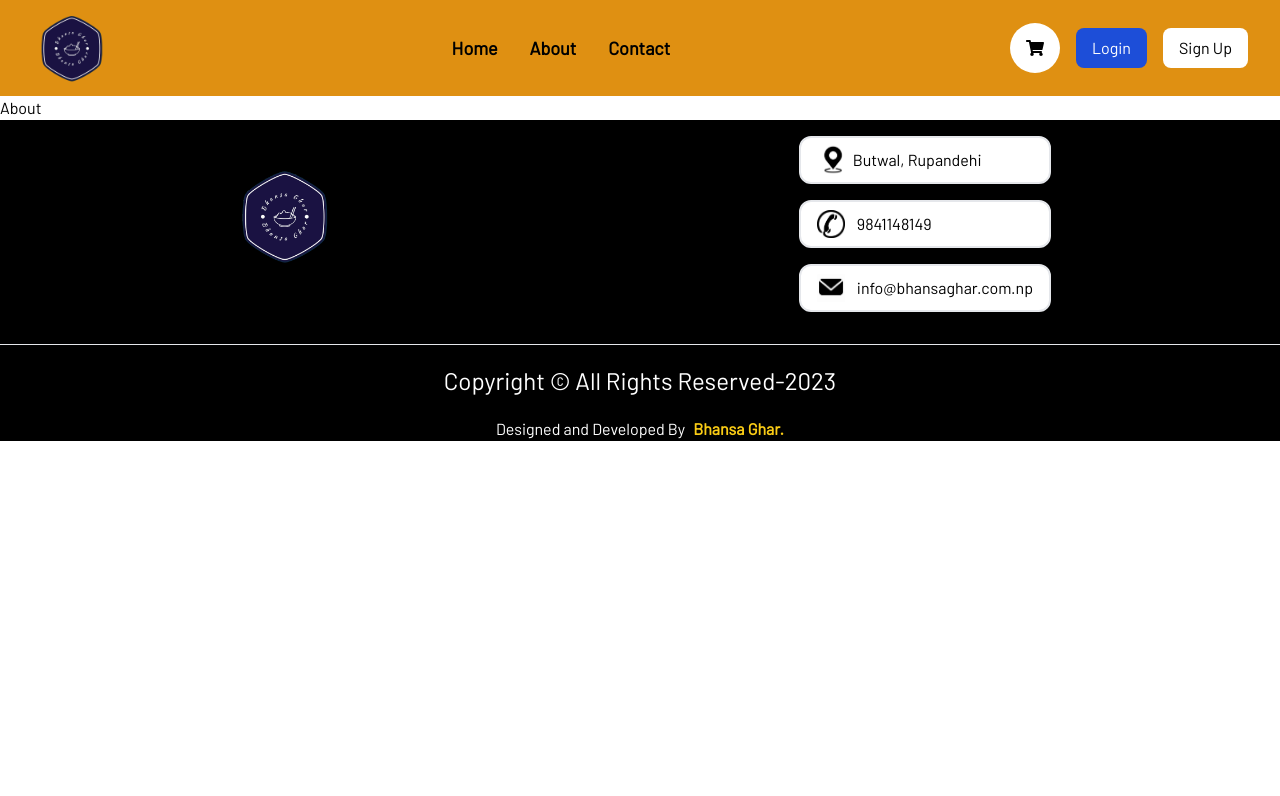
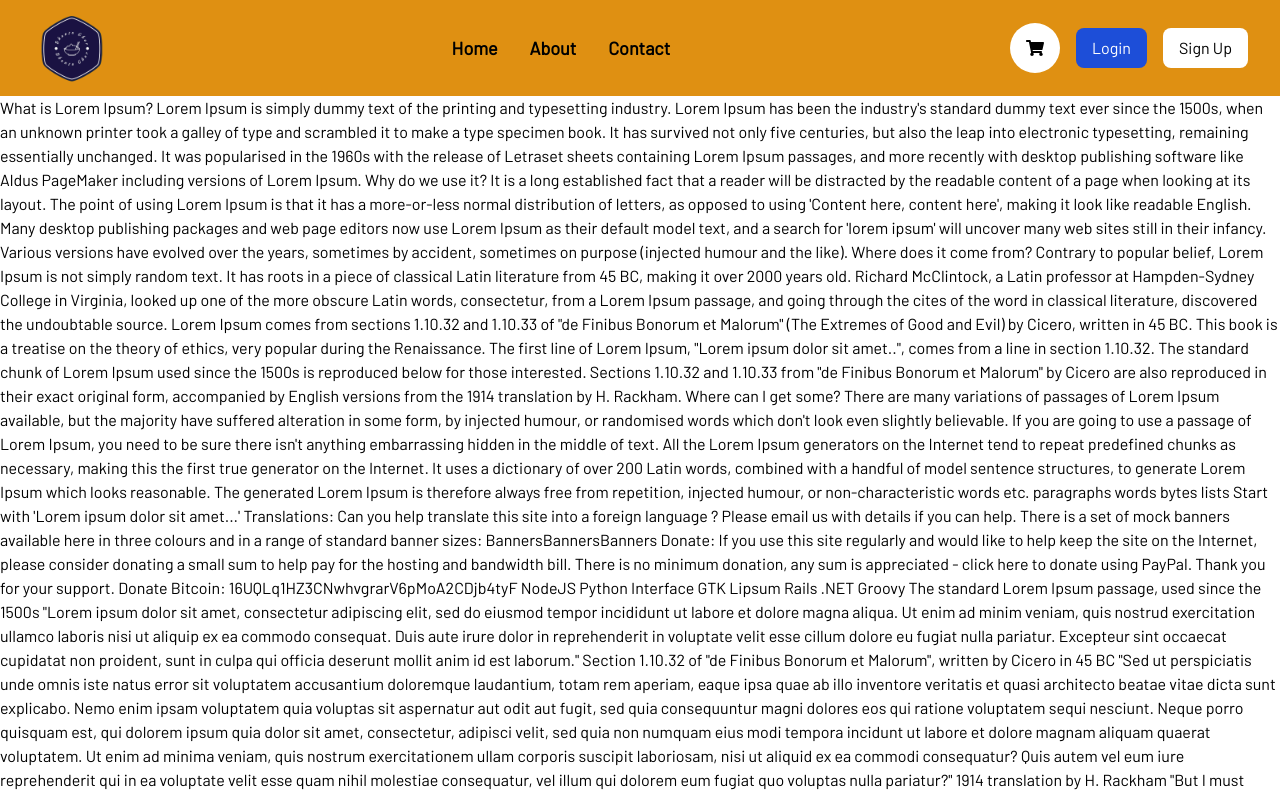
Before and after one commit to sanchitpandeyyy/ReactFoodApp, a React (Create React App) app: page /about in a window 1280 px wide. Shown: the top 796 px of the page. Built offline with nearby package versions, Linux system fonts and the light colour scheme.

Commit message:
about us page

```diff
--- a/src/pages/About.jsx
+++ b/src/pages/About.jsx
@@ -3,7 +3,46 @@ import React from 'react'
 const About = () => {
   return (
     <div>
-      <h1>About</h1>
+      <h1>
+What is Lorem Ipsum?
+
+Lorem Ipsum is simply dummy text of the printing and typesetting industry. Lorem Ipsum has been the industry's standard dummy text ever since the 1500s, when an unknown printer took a galley of type and scrambled it to make a type specimen book. It has survived not only five centuries, but also the leap into electronic typesetting, remaining essentially unchanged. It was popularised in the 1960s with the release of Letraset sheets containing Lorem Ipsum passages, and more recently with desktop publishing software like Aldus PageMaker including versions of Lorem Ipsum.
+Why do we use it?
+
+It is a long established fact that a reader will be distracted by the readable content of a page when looking at its layout. The point of using Lorem Ipsum is that it has a more-or-less normal distribution of letters, as opposed to using 'Content here, content here', making it look like readable English. Many desktop publishing packages and web page editors now use Lorem Ipsum as their default model text, and a search for 'lorem ipsum' will uncover many web sites still in their infancy. Various versions have evolved over the years, sometimes by accident, sometimes on purpose (injected humour and the like).
+
+Where does it come from?
+
+Contrary to popular belief, Lorem Ipsum is not simply random text. It has roots in a piece of classical Latin literature from 45 BC, making it over 2000 years old. Richard McClintock, a Latin professor at Hampden-Sydney College in Virginia, looked up one of the more obscure Latin words, consectetur, from a Lorem Ipsum passage, and going through the cites of the word in classical literature, discovered the undoubtable source. Lorem Ipsum comes from sections 1.10.32 and 1.10.33 of "de Finibus Bonorum et Malorum" (The Extremes of Good and Evil) by Cicero, written in 45 BC. This book is a treatise on the theory of ethics, very popular during the Renaissance. The first line of Lorem Ipsum, "Lorem ipsum dolor sit amet..", comes from a line in section 1.10.32.
+
+The standard chunk of Lorem Ipsum used since the 1500s is reproduced below for those interested. Sections 1.10.32 and 1.10.33 from "de Finibus Bonorum et Malorum" by Cicero are also reproduced in their exact original form, accompanied by English versions from the 1914 translation by H. Rackham.
+Where can I get some?
+
+There are many variations of passages of Lorem Ipsum available, but the majority have suffered alteration in some form, by injected humour, or randomised words which don't look even slightly believable. If you are going to use a passage of Lorem Ipsum, you need to be sure there isn't anything embarrassing hidden in the middle of text. All the Lorem Ipsum generators on the Internet tend to repeat predefined chunks as necessary, making this the first true generator on the Internet. It uses a dictionary of over 200 Latin words, combined with a handful of model sentence structures, to generate Lorem Ipsum which looks reasonable. The generated Lorem Ipsum is therefore always free from repetition, injected humour, or non-characteristic words etc.
+
+	paragraphs
+	words
+	bytes
+	lists
+		Start with 'Lorem
+ipsum dolor sit amet...'
+
+
+Translations: Can you help translate this site into a foreign language ? Please email us with details if you can help.
+There is a set of mock banners available here in three colours and in a range of standard banner sizes:
+BannersBannersBanners
+Donate: If you use this site regularly and would like to help keep the site on the Internet, please consider donating a small sum to help pay for the hosting and bandwidth bill. There is no minimum donation, any sum is appreciated - click here to donate using PayPal. Thank you for your support.
+Donate Bitcoin: 16UQLq1HZ3CNwhvgrarV6pMoA2CDjb4tyF
+NodeJS Python Interface GTK Lipsum Rails .NET Groovy
+The standard Lorem Ipsum passage, used since the 1500s
+
+"Lorem ipsum dolor sit amet, consectetur adipiscing elit, sed do eiusmod tempor incididunt ut labore et dolore magna aliqua. Ut enim ad minim veniam, quis nostrud exercitation ullamco laboris nisi ut aliquip ex ea commodo consequat. Duis aute irure dolor in reprehenderit in voluptate velit esse cillum dolore eu fugiat nulla pariatur. Excepteur sint occaecat cupidatat non proident, sunt in culpa qui officia deserunt mollit anim id est laborum."
+Section 1.10.32 of "de Finibus Bonorum et Malorum", written by Cicero in 45 BC
+
+"Sed ut perspiciatis unde omnis iste natus error sit voluptatem accusantium doloremque laudantium, totam rem aperiam, eaque ipsa quae ab illo inventore veritatis et quasi architecto beatae vitae dicta sunt explicabo. Nemo enim ipsam voluptatem quia voluptas sit aspernatur aut odit aut fugit, sed quia consequuntur magni dolores eos qui ratione voluptatem sequi nesciunt. Neque porro quisquam est, qui dolorem ipsum quia dolor sit amet, consectetur, adipisci velit, sed quia non numquam eius modi tempora incidunt ut labore et dolore magnam aliquam quaerat voluptatem. Ut enim ad minima veniam, quis nostrum exercitationem ullam corporis suscipit laboriosam, nisi ut aliquid ex ea commodi consequatur? Quis autem vel eum iure reprehenderit qui in ea voluptate velit esse quam nihil molestiae consequatur, vel illum qui dolorem eum fugiat quo voluptas nulla pariatur?"
+1914 translation by H. Rackham
+
+"But I must explain to you how all this mistaken idea of denouncing pleasure and praising pain was born and I will give you a complete account of the system, and expound the actual teachings of the great explorer of the truth, the master-builder of human happiness. No one rejects, dislikes, or avoids pleasure itself, because it is pleasure, but because those who do not know how to pursue pleasure rationally encounter consequences that are extremely painful. Nor again is there anyone who loves or pursues or desires to obtain pain of itself, because it is pain, but because occasionally circumstances occur in which toil and pain can procure him some great pleasure. To take a trivial example, which of us ever undertakes laborious physical exercise, except to obtain some advantage from it? But who has any right to find fault with a man who chooses to enjoy a pleasure that has no annoying consequences, o</h1>
     </div>
   )
 }
```
